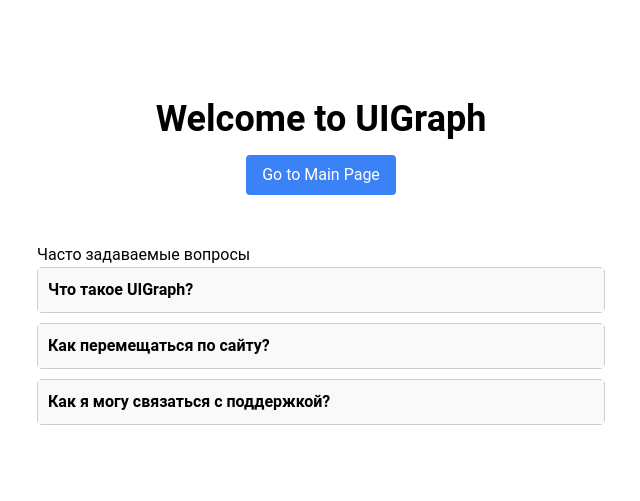
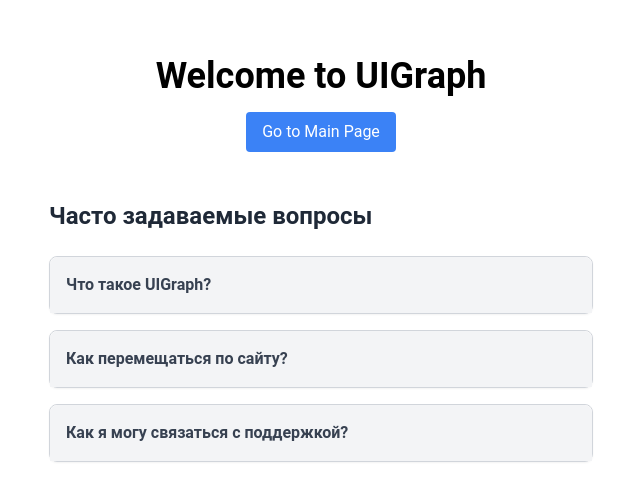
Before and after one commit to Tim-Elesh/Parser-Front-, a React app: page / in a window 1280 px wide. Shown: the part 125-626 px from the top of the page, without its empty margins (319-959 px from the left). Built offline with nearby package versions, Linux system fonts and the light colour scheme; the HTML template or start-up script is replaced by a standard one.

Commit message:
need ui fixes

```diff
--- a/src/components/FAQ.tsx
+++ b/src/components/FAQ.tsx
@@ -28,32 +28,22 @@ const Faq: React.FC = () => {
   };
 
   return (
-    <div style={{ maxWidth: '600px', margin: '0 auto', padding: '1rem' }}>
-      <h2>Часто задаваемые вопросы</h2>
+    <div className="max-w-xl mx-auto p-4">
+      <h2 className="text-2xl font-semibold text-gray-800 mb-6">Часто задаваемые вопросы</h2>
       {faqData.map((item, index) => (
-        <div key={index} style={{ marginBottom: '10px', border: '1px solid #ccc', borderRadius: '5px' }}>
+        <div key={index} className="mb-4 border border-gray-300 rounded-lg shadow-sm">
           <div
             onClick={() => toggleExpanded(index)}
-            style={{
-              cursor: 'pointer',
-              padding: '10px',
-              backgroundColor: '#f9f9f9',
-              fontWeight: 'bold',
-            }}
+            className="cursor-pointer p-4 bg-gray-100 hover:bg-gray-200 transition-colors duration-300 rounded-t-lg font-bold text-gray-700"
           >
             {item.question}
           </div>
           <div
-            style={{
-              maxHeight: expandedIndex === index ? '200px' : '0',
-              overflow: 'hidden',
-              transition: 'max-height 0.3s ease-in-out',
-              backgroundColor: '#fff',
-            }}
+            className={`overflow-hidden transition-max-height duration-300 ease-in-out ${
+              expandedIndex === index ? 'max-h-40' : 'max-h-0'
+            } bg-white text-gray-800 rounded-b-lg`}
           >
-            <div style={{ padding: '10px' }}>
-              {expandedIndex === index ? item.answer : null}
-            </div>
+            <div className="p-4">{item.answer}</div>
           </div>
         </div>
       ))}
--- a/src/components/Table/Table.tsx
+++ b/src/components/Table/Table.tsx
@@ -1,9 +1,8 @@
 import React, { useMemo, useEffect } from 'react';
 import { useTable, usePagination, useSortBy, Column, TableInstance, UseSortByColumnProps, ColumnInstance } from 'react-table';
 import TableData from '../../types/TableData';
-/*import Accordion from '../Accordion';*/
 import { useStore } from '../../store/store';
-import { FaArrowUp, FaArrowDown, FaArrowsAltV} from "react-icons/fa";
+import { FaArrowUp, FaArrowDown, FaArrowsAltV } from "react-icons/fa";
 import Pagination from '../Pagination';
 
 // Extend TableData to include properties for grouping
@@ -14,7 +13,6 @@ interface GroupedTableData extends TableData {
 
 // Extend TableInstance for pagination
 type TableInstanceWithPagination<T extends object> = TableInstance<T> & {
-  // Pagination props and state
   page: Array<{ id: string; original: T; getRowProps: () => any; prepareRow: (row: any) => void; cells: Array<any>; }>;
   canPreviousPage: boolean;
   canNextPage: boolean;
@@ -32,7 +30,6 @@ type ColumnWithSorting<T extends object> = ColumnInstance<T> & UseSortByColumnPr
 
 const Table: React.FC<{ data: TableData[]; searchQuery: string; }> = ({ data, searchQuery }) => {
   const theme = useStore((state: { theme: any; }) => state.theme);
-  {/*const [openGroupIndex, setOpenGroupIndex] = useState<number | null>(null);*/}
 
   useEffect(() => {
     console.log('Table data:', data);
@@ -59,7 +56,7 @@ const Table: React.FC<{ data: TableData[]; searchQuery: string; }> = ({ data, se
     };
   };
 
-  const { duplicates, uniqueData } = useMemo(() => findDuplicates(data), [data]);
+  const { uniqueData } = useMemo(() => findDuplicates(data), [data]);
 
   const filteredData = useMemo(() => {
     return uniqueData.filter(row =>
@@ -69,23 +66,9 @@ const Table: React.FC<{ data: TableData[]; searchQuery: string; }> = ({ data, se
     );
   }, [uniqueData, searchQuery]);
 
-  // Combine filtered data with duplicates for pagination
   const combinedData = useMemo(() => {
-    const dataWithDuplicates = [...filteredData];
-
-    duplicates.forEach(duplicateGroup => {
-      dataWithDuplicates.push({
-        model: `Group: ${duplicateGroup[0].model}`,
-        provider: '',
-        input: '',
-        output: '',
-        isGroup: true,
-        groupItems: duplicateGroup,
-      });
-    });
-
-    return dataWithDuplicates;
-  }, [filteredData, duplicates]);
+    return filteredData; // Используем только уникальные и отфильтрованные данные
+  }, [filteredData]);
 
   const columns: Column<GroupedTableData>[] = useMemo(
     () => [
@@ -156,33 +139,6 @@ const Table: React.FC<{ data: TableData[]; searchQuery: string; }> = ({ data, se
             {page.map((row: any) => {
               prepareRow(row);
               return (
-                <React.Fragment key={row.id}>
-                  {/* Закомментий код, связанный с группами */}
-                  {/*
-                  {row.original.isGroup ? (
-                    <React.Fragment>
-                      <tr>
-                        <td className='flex flex-col items-center cursor-pointer' onClick={() => setOpenGroupIndex(openGroupIndex === row.index ? null : row.index)} colSpan={columns.length}>
-                          <Accordion title={row.original.model}>
-                            {openGroupIndex === row.index && row.original.groupItems.map((item: any, subIndex: any) => (
-                              <div key={subIndex} className="py-2">
-                                <div className="flex justify-between gap-6">
-                                  <span className='w-1/5'>{item.model}</span>
-                                  <span className='w-1/5'>{item.provider}</span>
-                                  <span className='w-1/5'>{item.input}</span>
-                                  <span className='w-1/5'>{item.output}</span>
-                                </div>
-                              </div>
-                            ))}
-                          </Accordion>
-                          <span className="ml-2">
-                            {openGroupIndex === row.index ? <FaArrowDown /> : <FaArrowRight />}
-                          </span>
-                        </td>
-                      </tr>
-                    </React.Fragment>
-                  ) : (
-                  */}
                 <tr {...row.getRowProps()} className={`${theme === 'dark' ? "hover:bg-gray-200 duration-200" : "hover:bg-gray-100 duration-200"}`}>
                   {row.cells.map((cell: any) => (
                     <td
@@ -193,9 +149,6 @@ const Table: React.FC<{ data: TableData[]; searchQuery: string; }> = ({ data, se
                     </td>
                   ))}
                 </tr>
-                  {/* Закрытие комментария после секции с группами */}
-                  {/* )} */}
-                </React.Fragment>
               );
             })}
           </tbody>
--- a/src/pages/HomePage.tsx
+++ b/src/pages/HomePage.tsx
@@ -5,7 +5,7 @@ const HomePage = () => {
     return (
         <div className={`flex flex-col items-center justify-center h-screen dark:bg-black light:bg-gray-100`}>
             <h1 className="text-4xl font-bold mb-4">Welcome to UIGraph</h1>
-            <Link to="/main" className="px-4 py-2 bg-blue-500 text-white rounded hover:bg-blue-600">
+            <Link to="/main" className="px-4 py-2 bg-blue-500 text-white rounded hover:bg-blue-600 duration-300">
                 Go to Main Page
             </Link>
             <div className="mt-8 w-full px-4">
```
Lines whose indentation alone changed are shown as unchanged.
